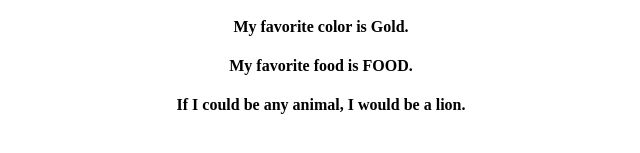
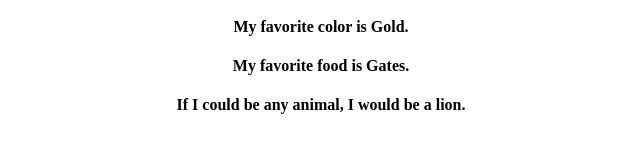
Before and after one commit to travis-mosley/first-repo, a plain HTML site: page index.html in a window 1280 px wide. Shown: the part 259-412 px from the top of the page, 319-959 px from the left. Drawn offline with Linux system fonts and the light colour scheme.

Commit message:
Adding my profile so it can be published!

```diff
--- a/index.html
+++ b/index.html
@@ -14,7 +14,7 @@
                 <h2>Today is the first day of Git and Github. </h2>
 					<h4>My hometown is Kansas City.</h4>
 					<h4>My favorite color is Gold.</h4>
-					<h4>My favorite food is FOOD.</h4>
+					<h4>My favorite food is Gates.</h4>
 					<h4>If I could be any animal, I would be a lion.</h4>
 			</div>
 		  </body>
```
